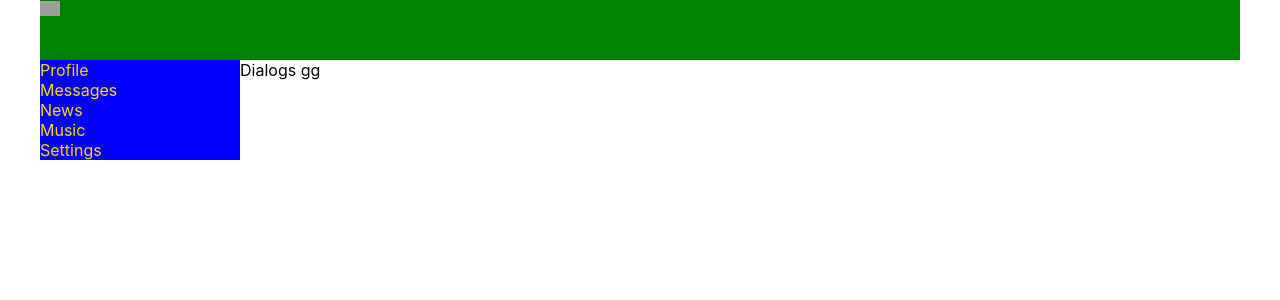
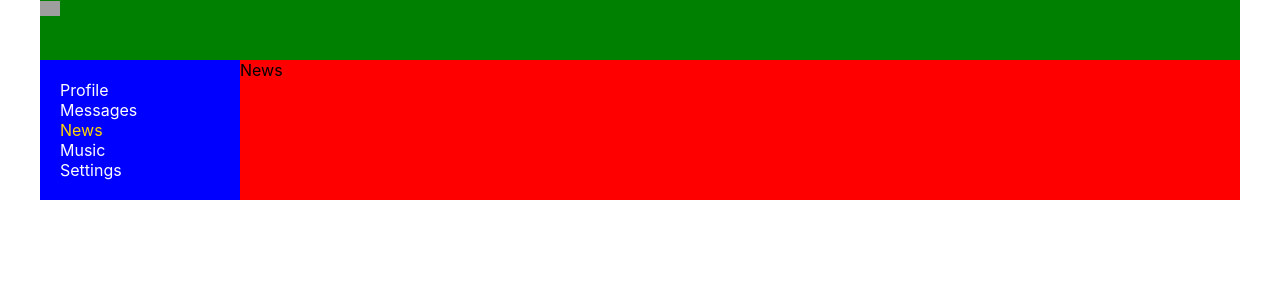
Before and after one commit to Vadym342/Social-network, a React (Create React App) app: page /news in a window 1280 px wide. Shown: the top 300 px of the page. Built offline with nearby package versions, Linux system fonts and the light colour scheme; grey boxes are pictures that could not be loaded.

Commit message:
add components, add routing

```diff
--- a/package.json
+++ b/package.json
@@ -8,6 +8,7 @@
     "@testing-library/user-event": "^12.6.2",
     "react": "^17.0.1",
     "react-dom": "^17.0.1",
+    "react-router-dom": "^5.2.0",
     "react-scripts": "4.0.1",
     "web-vitals": "^0.2.4"
   },
--- a/src/App.css
+++ b/src/App.css
@@ -11,3 +11,10 @@
   grid-template-columns: 2fr 10fr;
 
 }
+.app-wrapper-contant{
+
+    grid-area:  c;
+    background-color:  red;
+
+
+}
--- a/src/App.js
+++ b/src/App.js
@@ -1,20 +1,32 @@
-
 import './App.css';
 import Dialogs from './components/Dialogs/Dialogs';
 import Header from './components/Header/Header';
 import Navbar from './components/Navbar/Navbar';
 import Profile from './components/Profile/Profile';
-
+import { BrowserRouter, Route } from 'react-router-dom';
+import Music from './components/Music/Music';
+import News from './components/News/News';
+import Settings from './components/Settings/Settings';
 
 const App =()=> {
   return (
+    <BrowserRouter>
     <div className='app-wrapper'>
            <Header/>
            <Navbar/>
-         {/*   <Profile/> */}
-          <Dialogs/>
+
+         <div className='app-wrapper-contant'>
+           <Route path='/dialogs' component={Dialogs}/>
+           <Route path='/profile' component={Profile}/>
+           <Route path='/settings' component={Settings}/>
+           <Route path='/news' component={News} />
+           <Route path='/music' component={Music} />
+
+
+        </div>
 
     </div>
+    </BrowserRouter>
   );
 }
 
--- /dev/null
+++ b/src/components/Music/Music.jsx
@@ -0,0 +1,17 @@
+import s from './Music.module.css'
+
+
+const Music=()=>{
+return  <div>
+
+Music
+
+</div>
+
+
+
+
+}
+
+
+export default Music;
--- a/src/components/Navbar/Navbar.jsx
+++ b/src/components/Navbar/Navbar.jsx
@@ -1,21 +1,22 @@
+import { NavLink } from 'react-router-dom';
 import s from './Navbar.module.css';
 
 const Navbar =()=>{
     return   <nav className={s.nav}>
-    <div className={`${s.item} ${s.active}`}>
-      <a>Profile</a>
+    <div className={`${s.item}`}>
+      <NavLink to="/profile" activeClassName={s.active}>Profile</NavLink>
     </div>
-    <div className={`${s.item} ${s.active}`}>
-      <a>Messages</a>
+    <div className={`${s.item}`}>
+      <NavLink to="/dialogs" activeClassName={s.active}>Messages</NavLink>
     </div>
-    <div className={`${s.item} ${s.active}`}>
-      <a>News</a>
+    <div className={`${s.item}`}>
+      <NavLink to="/news" activeClassName={s.active}>News</NavLink>
     </div>
-    <div className={`${s.item} ${s.active}`}>
-      <a>Music</a>
+    <div className={`${s.item}`}>
+      <NavLink to="/music" activeClassName={s.active}>Music</NavLink>
     </div>
-    <div className={`${s.item} ${s.active}`}>
-      <a>Settings</a>
+    <div className={`${s.item}`}>
+      <NavLink to="/settings" activeClassName={s.active}>Settings</NavLink>
     </div>
   </nav>
 }
--- a/src/components/Navbar/Navbar.module.css
+++ b/src/components/Navbar/Navbar.module.css
@@ -1,11 +1,13 @@
 .nav{
   grid-area: n;
   background-color: blue;
+  padding:  20px;
   }
 
-.item{
+.item a{
   color: white;
+  text-decoration: none;
 }
-.item.active{
+.item a.active{
  color: gold;
 }
--- /dev/null
+++ b/src/components/News/News.jsx
@@ -0,0 +1,24 @@
+import s from './News.module.css';
+
+
+
+const News=()=>{
+return <div>
+
+
+
+
+News
+
+
+</div>
+
+
+
+
+
+}
+
+
+
+export default News;
--- /dev/null
+++ b/src/components/Settings/Settings.jsx
@@ -0,0 +1,14 @@
+import s from './Settings.module.css'
+
+
+const Settings=()=>{
+return <div>
+
+
+ Settings
+</div>
+
+
+}
+
+export default Settings;
```
Also changed, not shown: src/components/Profile/Profile.jsx (+1 -1 lines), src/components/Music/Music.module.css (added), src/components/News/News.module.css (added), src/components/Settings/Settings.module.css (added), 2 other files (tests, documents, lock files or other folders).
